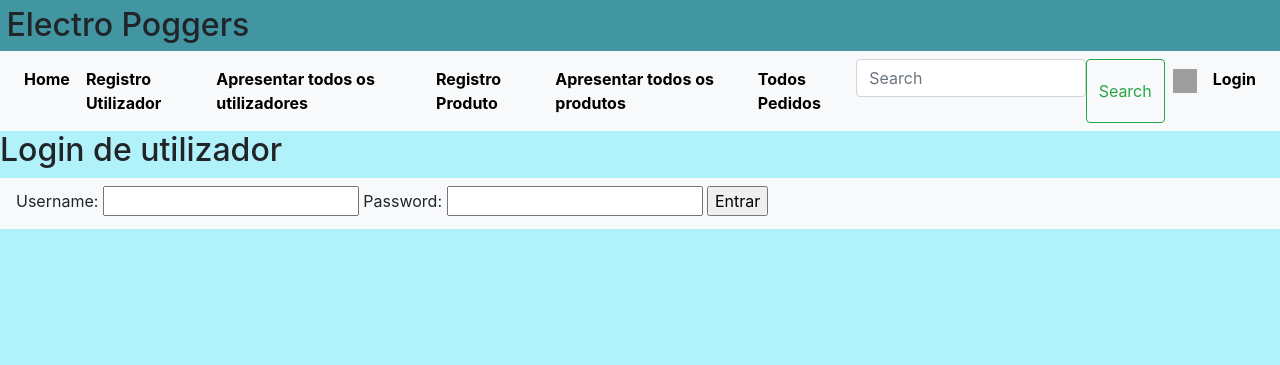
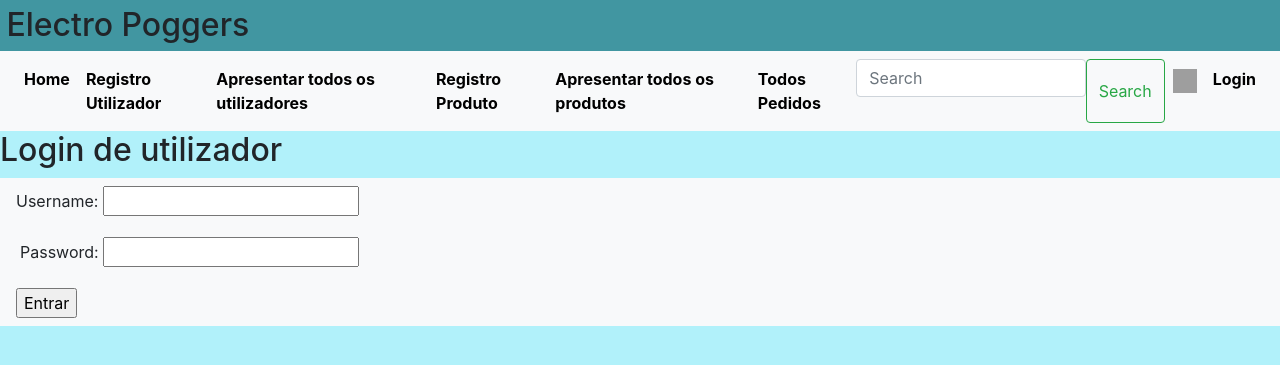
Before and after one commit to SurgicalSheep/ProjetoBD2, a Django app: template bd2project/bd2app/templates/login.html in a window 1280 px wide. Shown: the top 365 px of the page. Run offline with Django 4.2, Linux system fonts and the light colour scheme; the template is opened without the code that fills it: values that come from a table or form of the project are taken from there, others are empty; some libraries are stand-ins or nearby versions; grey boxes are pictures that could not be loaded.

Commit message:
Update login.html
update no form basicamente

```diff
--- a/bd2project/bd2app/templates/login.html
+++ b/bd2project/bd2app/templates/login.html
@@ -8,8 +8,16 @@
     <ul class="navbar-nav">
         <form action="" method="post" enctype="multipart/form-data">
             {% csrf_token %}
-            {{ form.as_table }}
+            <div class="form-group">
+                <label for="{{ form.username.id_for_label }}">Username:</label>
+                {{ form.username }}
+            </div>
+            <div class="form-group" >
+                <label for="{{ form.password.id_for_label }}" style="margin-left: 4px;">Password:</label>
+                {{ form.password }}
+            </div>
             <input type="submit" name="entrar" value="Entrar">
         </form>
+
     </ul>
 {% endblock %}
```
